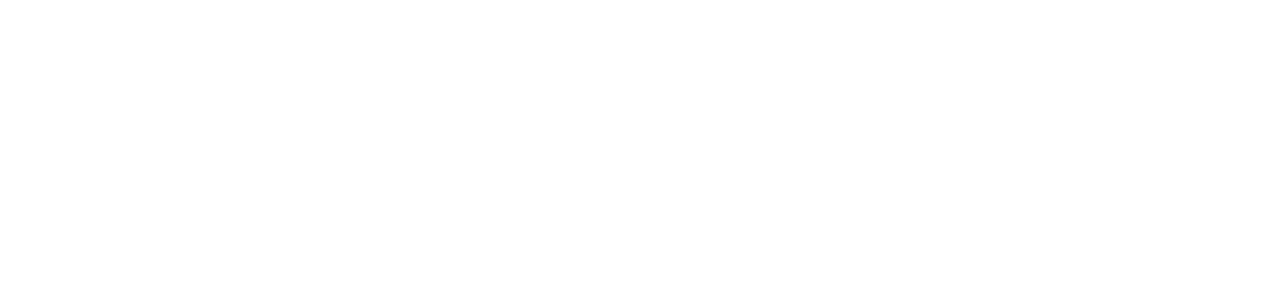
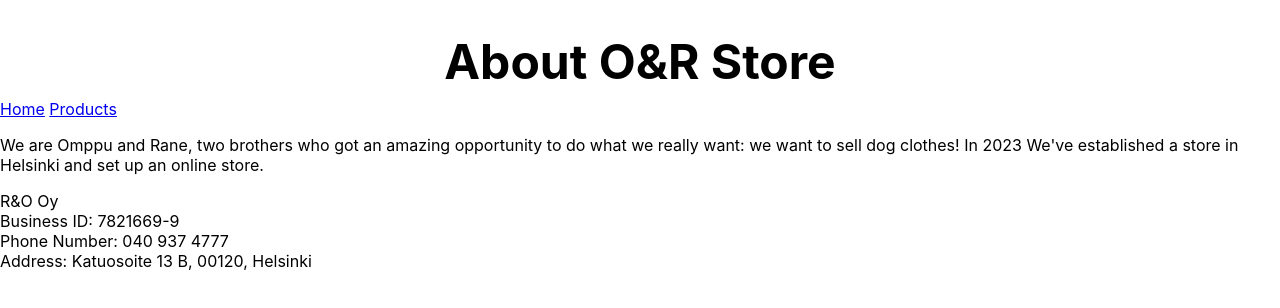
Before and after one commit to k23Op1-tiimi2/Ohjelmistoprojekti1-react, a React (Create React App) app: page /about in a window 1280 px wide. Before the commit this address had no page. Shown: the top 308 px of the page. Built offline with nearby package versions, Linux system fonts and the light colour scheme.

Commit message:
About-sivu lisätty

```diff
--- a/package.json
+++ b/package.json
@@ -9,7 +9,7 @@
     "react": "^18.2.0",
     "react-dom": "^18.2.0",
     "react-router-dom": "^6.10.0",
-    "react-scripts": "5.0.1",
+    "react-scripts": "^5.0.1",
     "web-vitals": "^2.1.4"
   },
   "scripts": {
--- a/src/App.js
+++ b/src/App.js
@@ -3,14 +3,16 @@
 import './App.css';
 import Productlist from './Components/Productlist';
 import HomePage from './Components/Homepage';
+import About from './Components/About';
 
 function App() {
   return (
     <div className="App">
       <Router>
         <Routes>
-        <Route path="/" element={<HomePage />} />
-        <Route path="/products" element={<Productlist />} />
+          <Route path="/" element={<HomePage />} />
+          <Route path="/products" element={<Productlist />} />
+          <Route path="/about" element={<About />} />
         </Routes>
       </Router>
     </div>
--- /dev/null
+++ b/src/Components/About.js
@@ -0,0 +1,20 @@
+import React from 'react';
+import { Link } from 'react-router-dom';
+
+export default function AboutPage() {
+    return (
+        <div> <h1>About O&R Store</h1>
+            <Link to="/">Home</Link>{' '}
+            <Link to="/products">Products</Link>{' '}
+
+            <p>We are Omppu and Rane, two brothers who got an amazing opportunity to do what we really want:
+                we want to sell dog clothes! In 2023 We've established a store in Helsinki and set up an online
+                store.</p>
+            <p> R&O Oy<br></br>
+                Business ID: 7821669-9<br></br>
+                Phone Number: 040 937 4777<br></br>
+                Address: Katuosoite 13 B, 00120, Helsinki<br></br>
+            </p>
+        </div >
+    )
+}
--- a/src/Components/Homepage.js
+++ b/src/Components/Homepage.js
@@ -1,11 +1,12 @@
 import React from 'react';
-import {Link} from 'react-router-dom';
+import { Link } from 'react-router-dom';
 
 const HomePage = () => {
     return (
         <div>
             <h1>Home Page</h1>
-            <Link to="/products">Products</Link>
+            <Link to="/products">Products</Link>{' '}
+            <Link to="/about">About</Link>{' '}
         </div>
     );
 }
```
Also changed, not shown: 1 other file (tests, documents, lock files or other folders).
